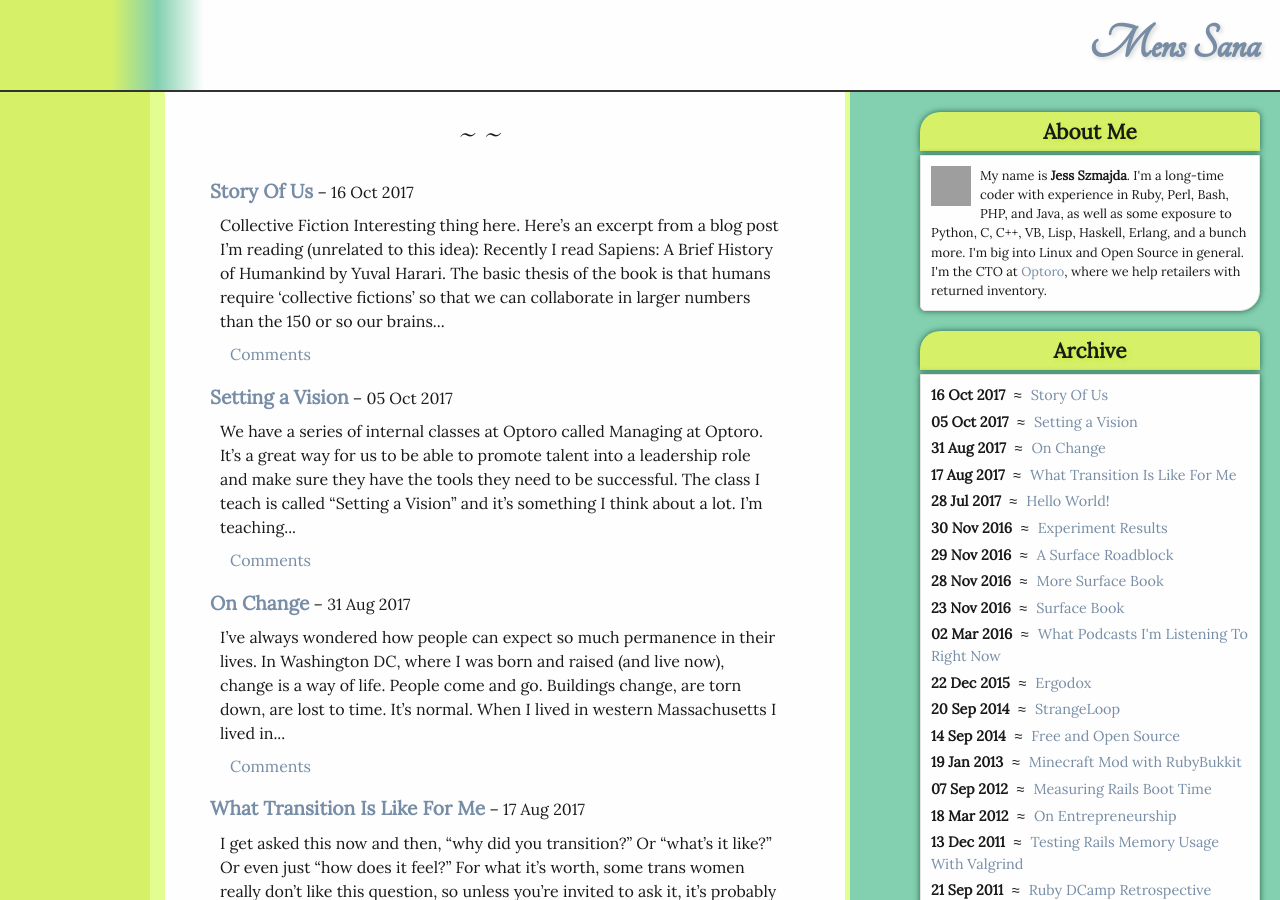
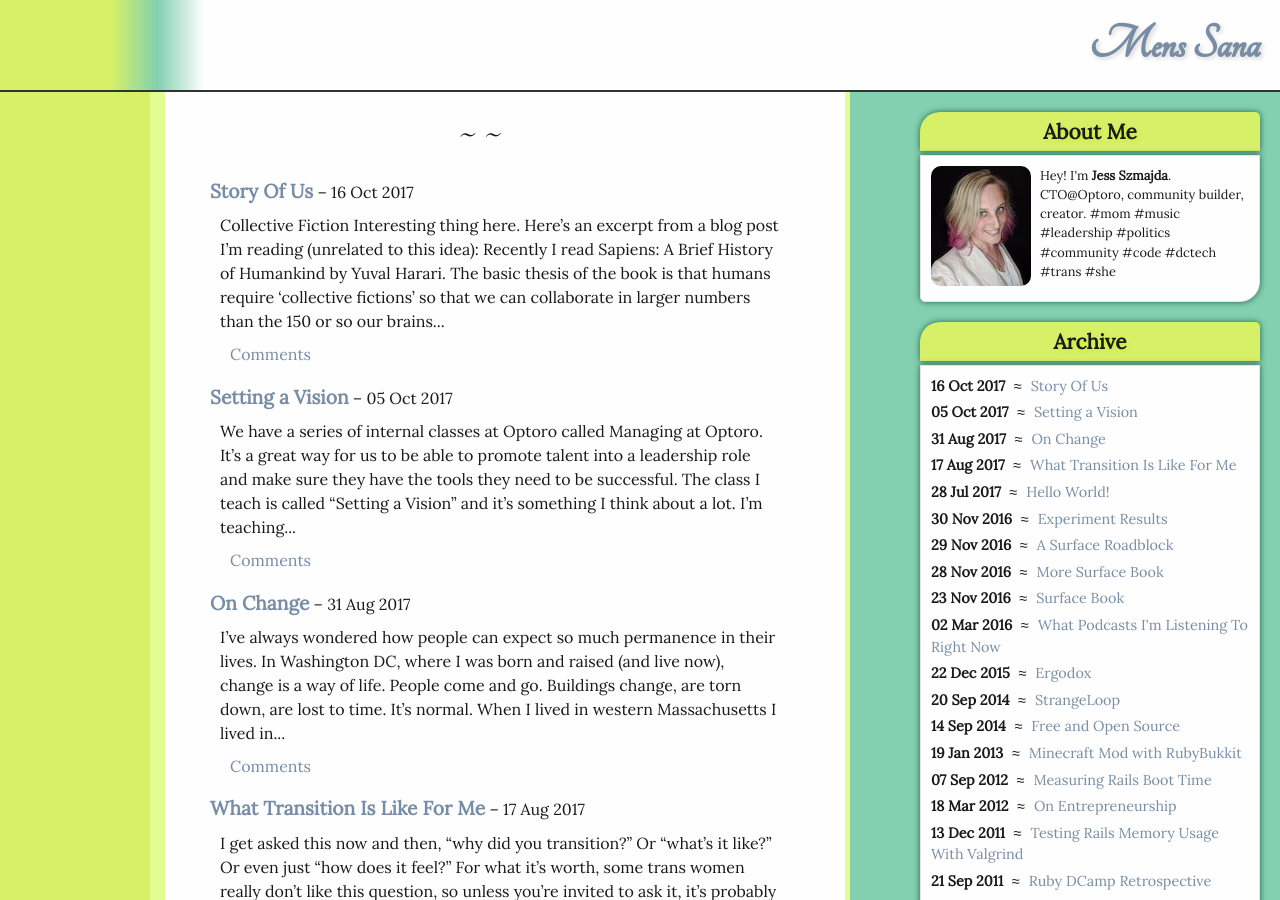
Before and after one commit to jszmajda/blog, a Jekyll site: the page built from index.html, in a window 1280 px wide and 900 px high. Built offline with Jekyll 4.4.1, drawn with Linux system fonts in a browser that asks for light colours; some web fonts are replaced; comment, search, counter and statistics services are not loaded; grey boxes are pictures that could not be loaded.

Commit message:
updated bio

```diff
--- a/_layouts/default.html
+++ b/_layouts/default.html
@@ -71,9 +71,10 @@ site_title: Mens Sana
     <div id="nav">
       <div class="navblock">
         <h3>About Me</h3>
-        <p>
-        <img src="http://www.gravatar.com/avatar/8f8d83cc67582bc98ed3a111a8182d55.png" align="left" width="40" height="40"/>
-        My name is <strong>Jess Szmajda</strong>. I'm a long-time coder with experience in Ruby, Perl, Bash, PHP, and Java, as well as some exposure to Python, C, C++, VB, Lisp, Haskell, Erlang, and a bunch more. I'm big into Linux and Open Source in general. I'm the CTO at <a href="http://www.optoro.com">Optoro</a>, where we help retailers with returned inventory.
+        <p style="clear: left">
+          <img src="/img/profile.jpeg" style="float: left; border-radius: 10px" width="100" height="120"/>
+          Hey! I'm <strong>Jess Szmajda</strong>. CTO@Optoro, community builder, creator. #mom #music #leadership #politics #community #code #dctech #trans #she
+          <i style="clear: left; display: block"></i>
         </p>
       </div>
       <div class="navblock">
```
Also changed, not shown: img/profile.jpeg (added).
